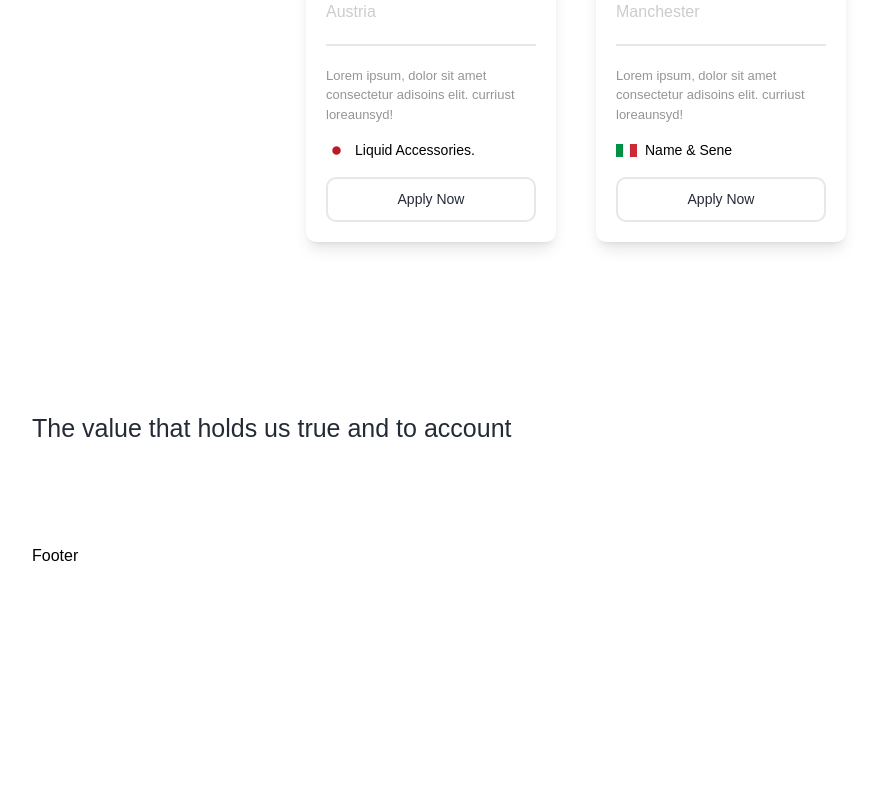
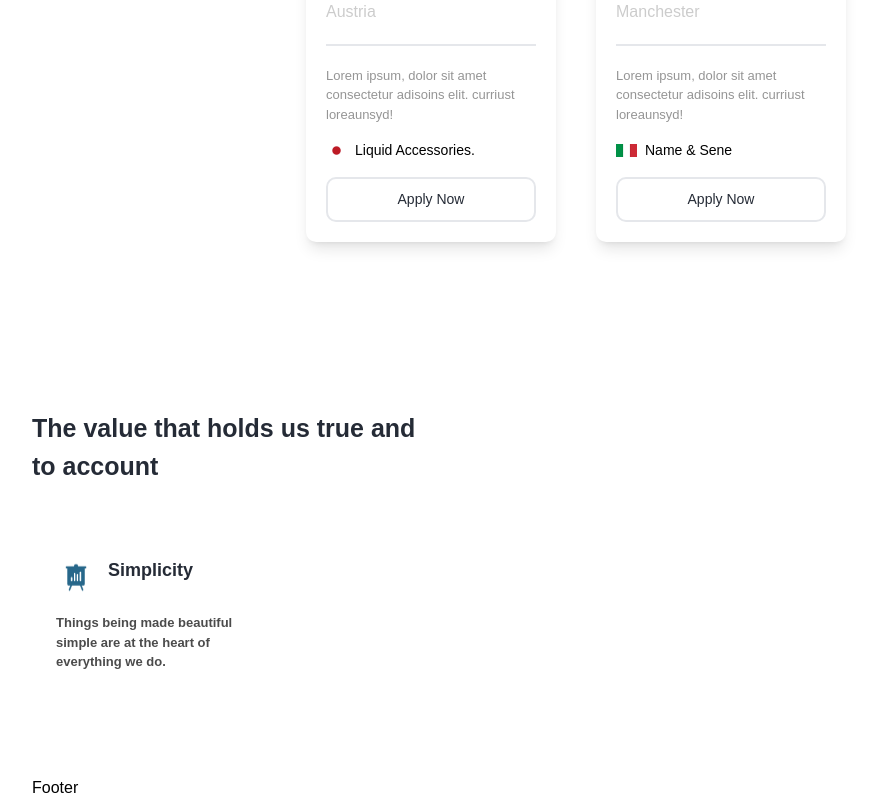
Before and after one commit to Jogbenle/jobhunter, a React (Vite) app: page / in a window 1280 px wide. Shown: the part 1162-1962 px from the top of the page, without its empty margins (64-939 px from the left). Before the commit the page ends 1730 px from the top, so only its background shows below. Built offline with nearby package versions, Linux system fonts and the light colour scheme; a web font is replaced by a local one.

Commit message:
Update value.jsx

```diff
--- a/src/Components/ValueDiv/Value.jsx
+++ b/src/Components/ValueDiv/Value.jsx
@@ -1,9 +1,26 @@
 import React from 'react'
+import simple from '../../Assets/simple.png'
 
 const Value = () => {
   return (
     <div className='mb-[4rem] mt-[6rem]'>
-     <h1 className='text-textColor text text-[25px] py-[2rem]'>The value that holds us true and to account</h1>
+      <h1 className='text-textColor text-[25px] py-[2rem] pb-[3rem] font-bold w-[400px] block'> The value that holds us true and to account </h1>
+      <div className='grid gap-[10rem] grid-cols-3 items-center'>
+        <div className='singleGrid rounded-[10px] hover:bg-[#eeedf7] p-[1.5rem]'>
+          <div className='flex item-center gap-3'>
+            <div className='imgDiv p-[4px] round-[.8rem] bg-inherit-[#dedef8] h-[40px] w-[40px] flex item-center justify-center'>
+              <img src={simple} alt='' className='w-[70%]'/>
+            </div>
+
+            <span className='font-semibold text-textColor text-[18px]'>
+              Simplicity
+            </span>
+          </div>
+          <p className='text-[13px] text-Color opacity-[.7] py-[1rem] font-semibold'>
+            Things being made beautiful simple are at the heart of everything we do.
+          </p>
+        </div>
+      </div>
     </div>
   )
 }
```
